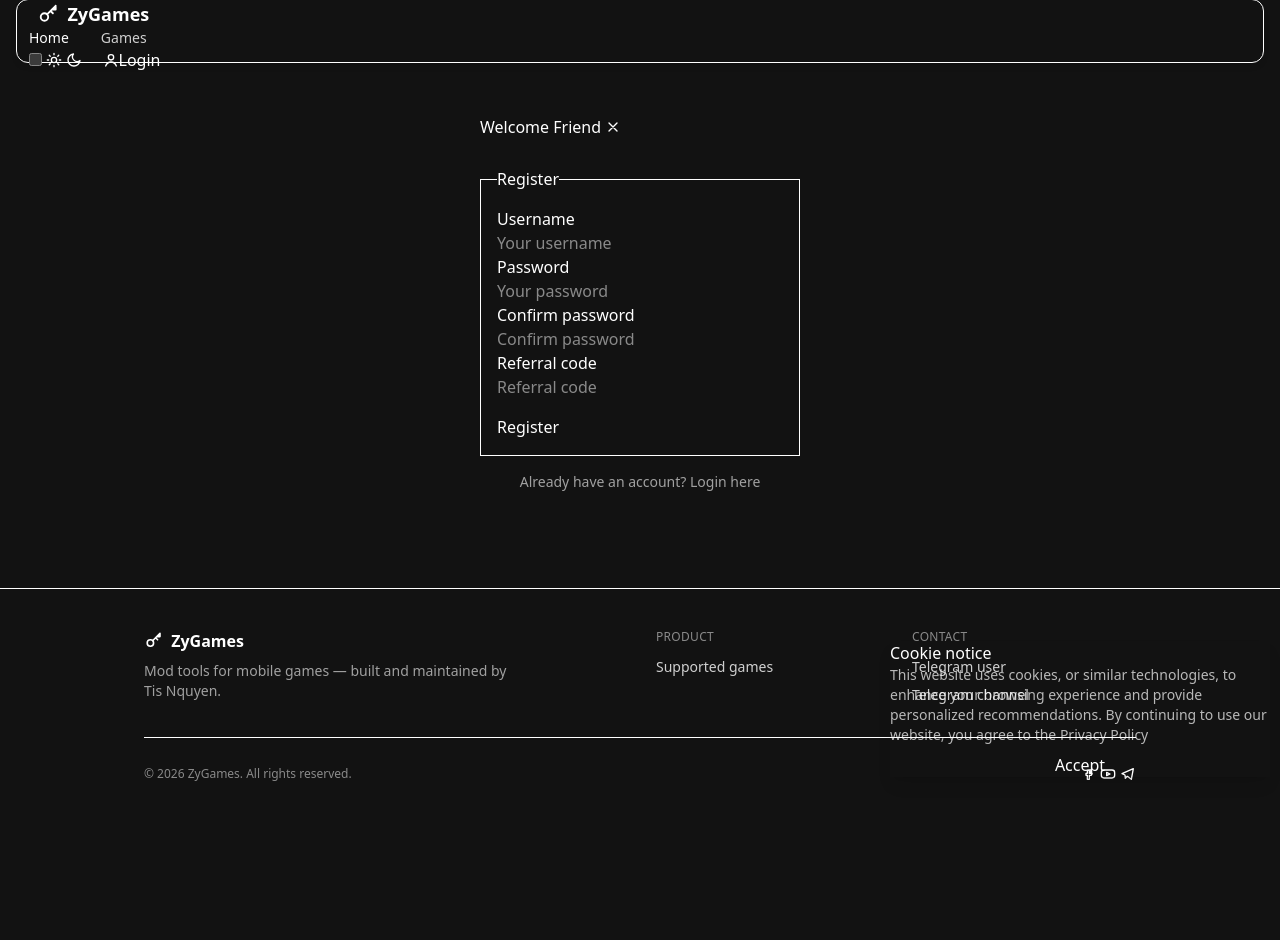
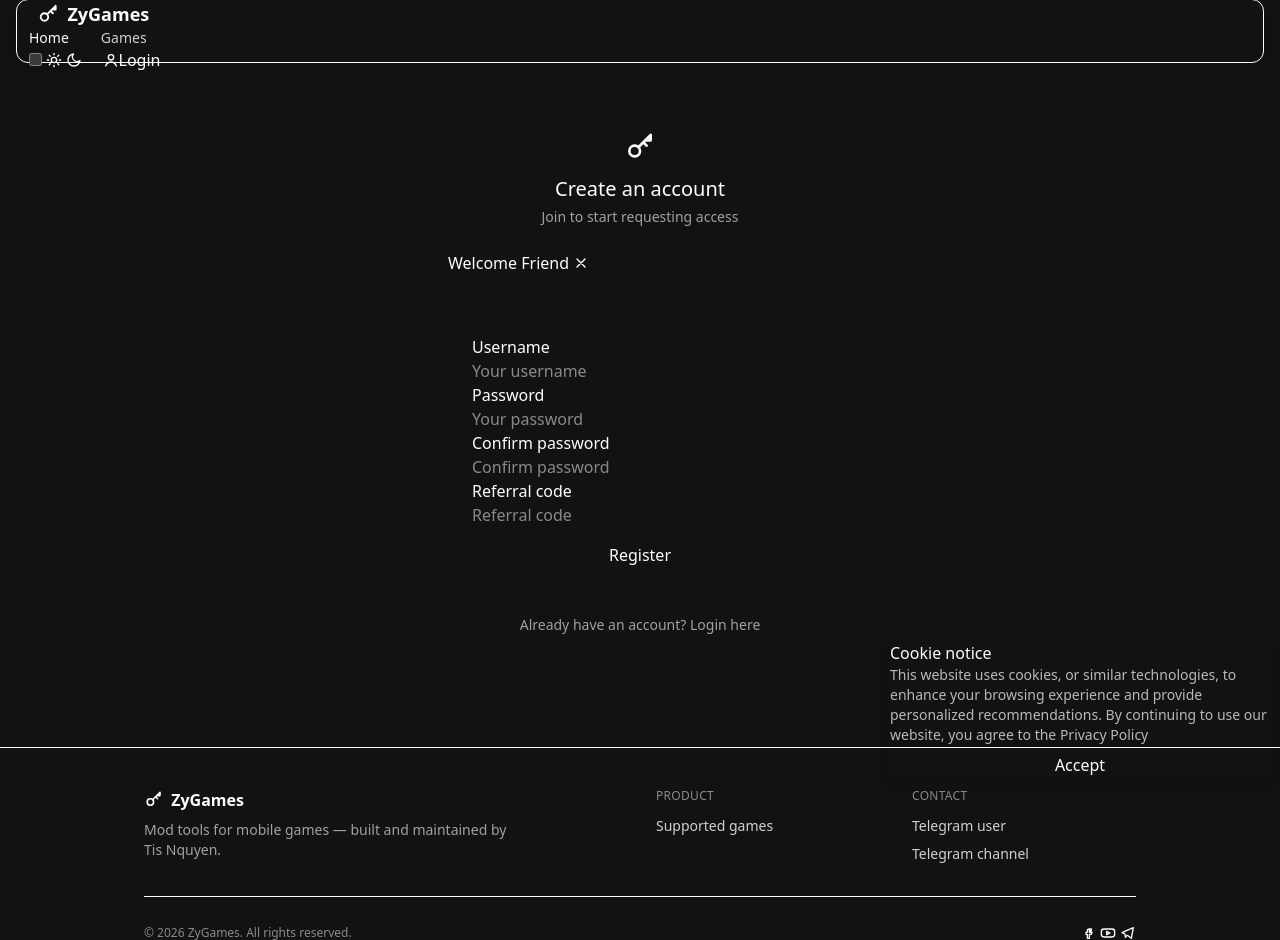
Before and after one commit to lucyixx/lucymods_panel, a CodeIgniter 4 app: the page made by app/Views/Auth/register.php in a window 1280 px wide. Shown: the part 13-953 px from the top of the page. Before the commit the page ends 794 px from the top, so only its background shows below. Run offline with PHP 8.4 and a stand-in for CodeIgniter, Linux system fonts and the light colour scheme; the template is opened without the code that fills it, so the values that code supplies are empty; some libraries are stand-ins or nearby versions.

Commit message:
new Login & register

```diff
--- a/app/Views/Auth/register.php
+++ b/app/Views/Auth/register.php
@@ -1,32 +1,38 @@
 <?= $this->extend('Layout/Starter') ?>
 <?= $this->section('content') ?>
 
-<div class="flex flex-col items-center gap-4 py-6 md:py-12">
-    <div class="w-full max-w-xs">
+<div class="flex flex-col items-center gap-6 py-8 sm:py-12 md:py-16">
+    <div class="text-center px-4">
+        <svg class="icon text-primary mx-auto mb-2" style="width:2rem;height:2rem"><use href="#i-key" /></svg>
+        <h1 class="text-lg md:text-xl font-medium mb-1">Create an account</h1>
+        <p class="text-sm opacity-60">Join to start requesting access</p>
+    </div>
+
+    <div class="w-full max-w-xs sm:max-w-sm px-4 sm:px-0">
         <?= $this->include('Layout/msgStatus') ?>
     </div>
 
-    <?= form_open() ?>
-    <fieldset class="fieldset bg-base-200 border-base-300 rounded-box w-full max-w-xs border p-4">
-        <legend class="fieldset-legend">Register</legend>
+    <div class="card card-border bg-base-100 border-base-300 w-full max-w-xs sm:max-w-sm mx-4 sm:mx-0">
+        <div class="card-body p-5 md:p-6">
+            <?= form_open() ?>
+            <label class="label">Username</label>
+            <input type="text" name="username" id="username" class="input w-full" placeholder="Your username" minlength="4" maxlength="24" value="<?= old('username') ?>" required>
 
-        <label class="label">Username</label>
-        <input type="text" name="username" id="username" class="input" placeholder="Your username" minlength="4" maxlength="24" value="<?= old('username') ?>" required>
+            <label class="label mt-2">Password</label>
+            <input type="password" name="password" id="password" class="input w-full" placeholder="Your password" minlength="6" maxlength="24" required>
 
-        <label class="label">Password</label>
-        <input type="password" name="password" id="password" class="input" placeholder="Your password" minlength="6" maxlength="24" required>
+            <label class="label mt-2">Confirm password</label>
+            <input type="password" name="password2" id="password2" class="input w-full" placeholder="Confirm password" minlength="6" maxlength="24" required>
 
-        <label class="label">Confirm password</label>
-        <input type="password" name="password2" id="password2" class="input" placeholder="Confirm password" minlength="6" maxlength="24" required>
+            <label class="label mt-2">Referral code</label>
+            <input type="text" name="referral" id="referral" class="input w-full" placeholder="Referral code" value="<?= old('referral') ?>" maxlength="25" required>
 
-        <label class="label">Referral code</label>
-        <input type="text" name="referral" id="referral" class="input" placeholder="Referral code" value="<?= old('referral') ?>" maxlength="25" required>
+            <button type="submit" class="btn btn-primary w-full mt-4">Register</button>
+            <?= form_close() ?>
+        </div>
+    </div>
 
-        <button type="submit" class="btn btn-neutral mt-4">Register</button>
-    </fieldset>
-    <?= form_close() ?>
-
-    <p class="text-sm opacity-60">
+    <p class="text-sm opacity-60 px-4 text-center">
         Already have an account?
         <a href="<?= site_url('login') ?>" class="link link-hover text-primary font-medium">Login here</a>
     </p>
```
Also changed, not shown: app/Views/Auth/login.php (+24 -18 lines).
